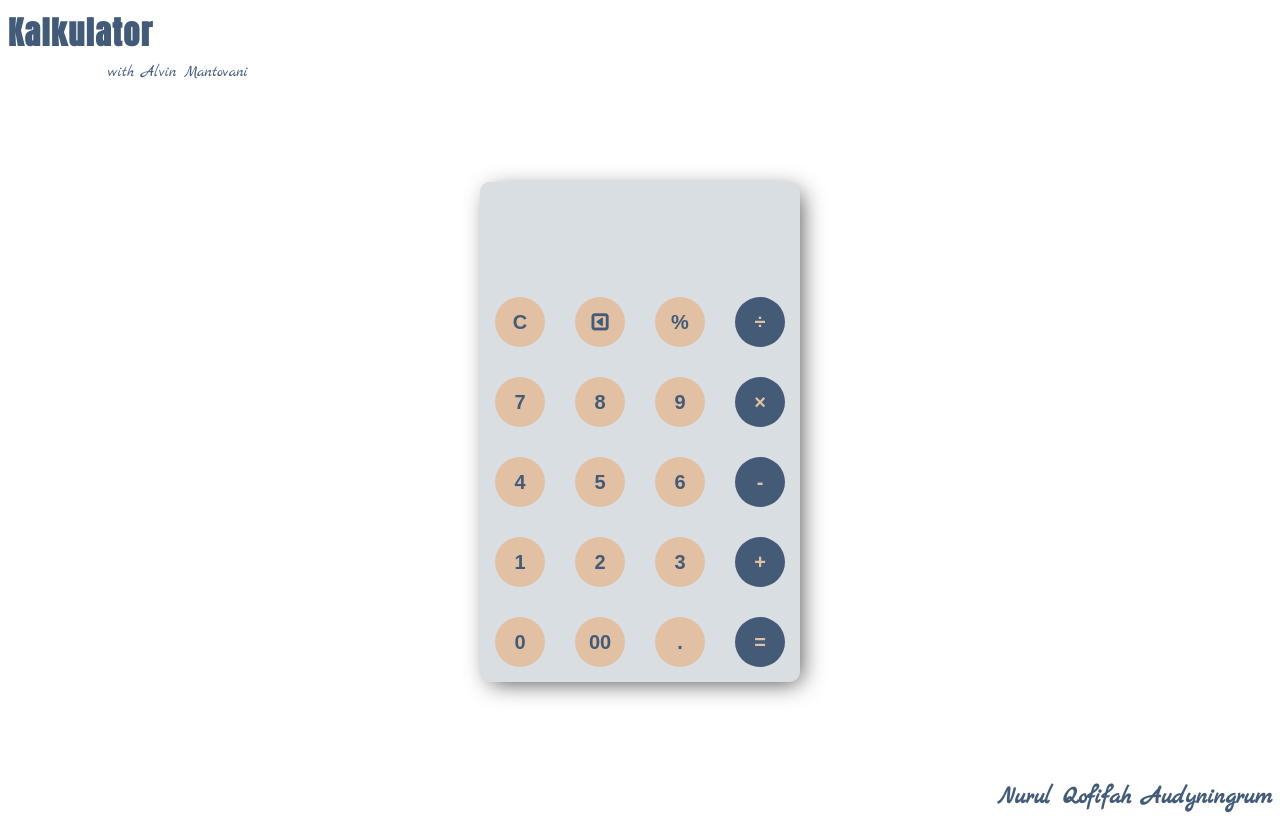
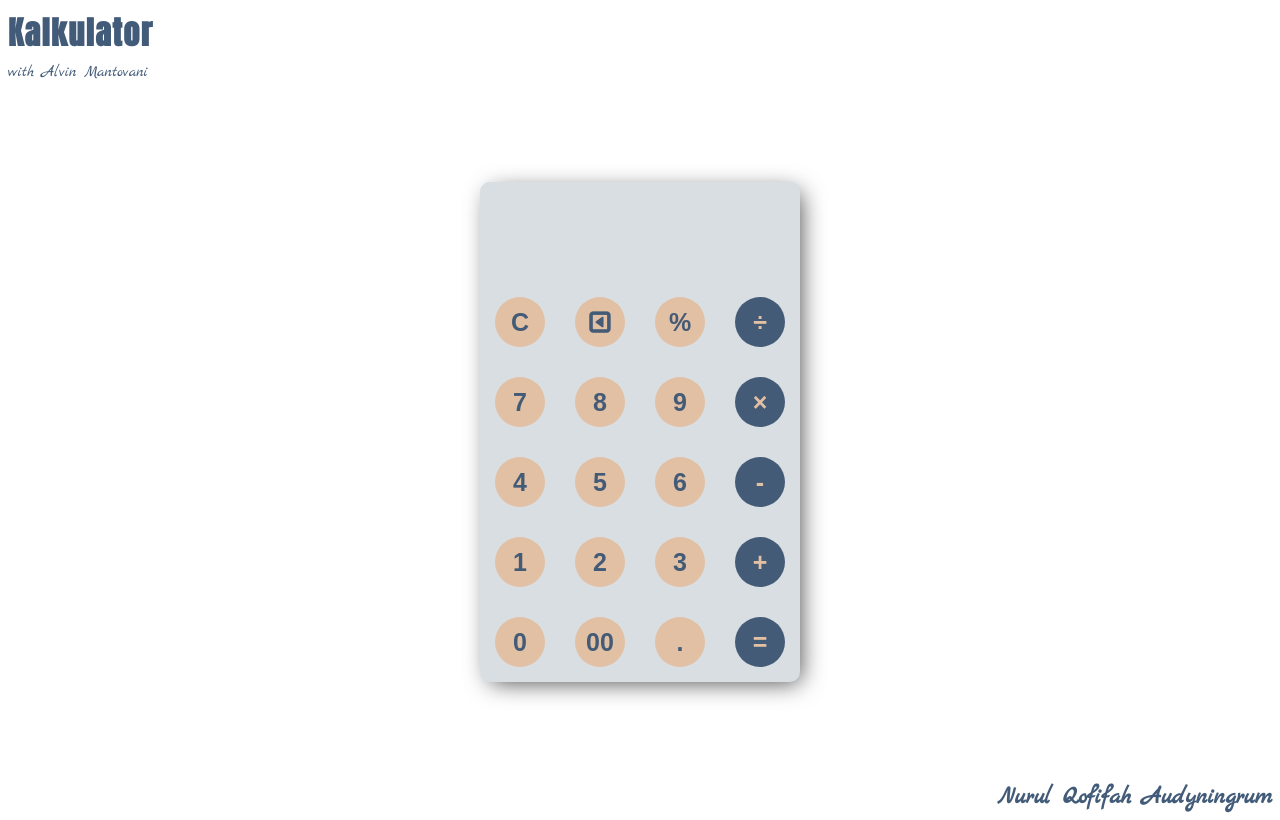
Before and after one commit to audyningrum27/calculator, a plain HTML site: page index.html in a window 1280 px wide. Drawn offline with Linux system fonts and the light colour scheme.

Commit message:
perbaikan

```diff
--- a/style.css
+++ b/style.css
@@ -23,7 +23,6 @@ h2 {
 
 p {
     padding-top: 5px;
-    padding-left: 100px;
     font-family: 'Marck Script', cursive;
 }
 
@@ -72,7 +71,7 @@ button {
     margin: 15px;
     background-color: #E2C0A3;
     border-width: 0;
-    font-size: 20px;
+    font-size: 25px;
     font-weight: bold;
     color: #445B77;
     outline: none;
@@ -94,5 +93,5 @@ button:hover,
 button:active,
 .operator:active,
 .equal-sign:active {
-    font-size: 17px;
+    font-size: 20px;
 }
```
